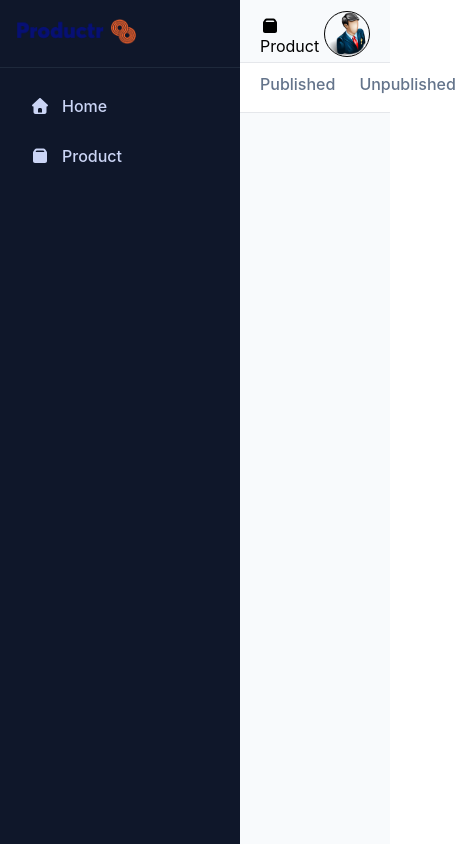
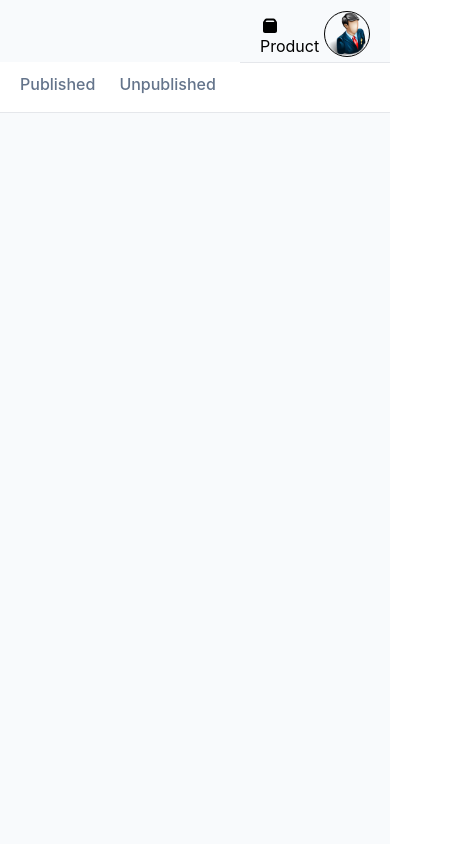
Before and after one commit to Rk4609/Productr-frontend, a React (Create React App) app: page /home in a window 390 px wide. Shown: the whole page, 456 px wide, since content can reach past the window. Built offline with nearby package versions, Linux system fonts and the light colour scheme; no server answers.

Commit message:
changes2

```diff
--- a/src/Pages/Home.css
+++ b/src/Pages/Home.css
@@ -88,3 +88,12 @@
   background: #f8fafc;
   overflow-y: auto;
 }
+
+
+/* 📱 Mobile Layout Fix */
+@media (max-width: 768px) {
+  .right-section {
+    margin-left: 0;
+    width: 100%;
+  }
+}
--- a/src/Pages/Sidebar.css
+++ b/src/Pages/Sidebar.css
@@ -126,3 +126,13 @@
 .icon {
   font-size: 16px;
 }
+
+
+
+
+/* 📱 Mobile Sidebar Fix */
+@media (max-width: 768px) {
+  .sidebar {
+    transform: translateX(-100%);
+  }
+}
```
